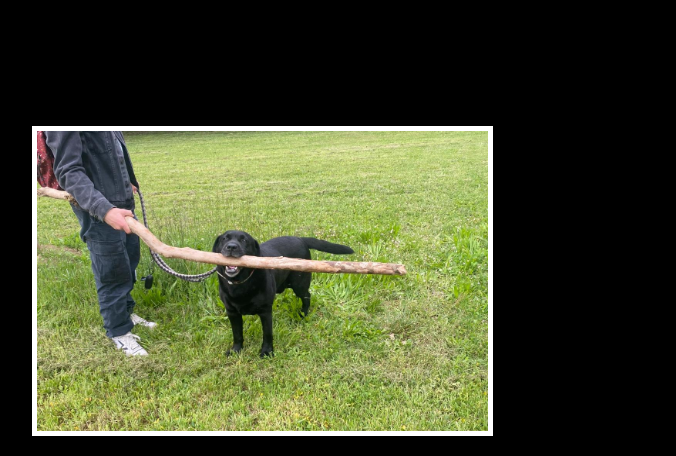
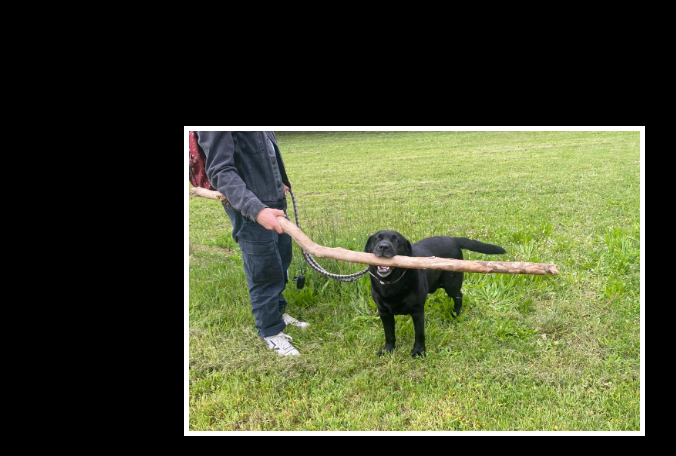
Before and after one commit to MGMX97/DoggoMeme, a plain HTML site: page index.html in a window 1280 px wide. Shown: the top 456 px of the page, without its empty margins (456-1132 px from the left). Drawn offline with nearby package versions, Linux system fonts and the light colour scheme.

Commit message:
Update style.css

```diff
--- a/style.css
+++ b/style.css
@@ -10,7 +10,7 @@ p {
 }
 
 div {
-    margin-left: 38%;
+    margin-left: 50%;
     margin-top: 10%;
     width: fit-content;
 }
```
